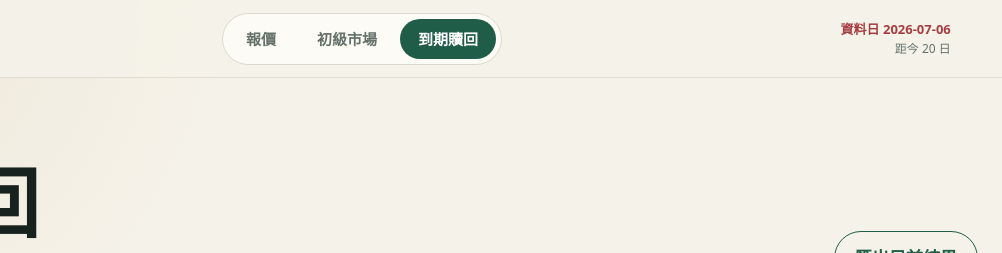
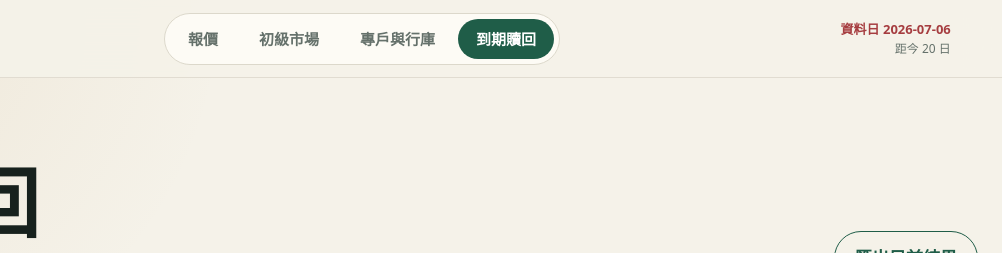
Before and after one commit to vmja2004-ux/cbas-market-dashboard, a website: page redemption.html in a window 1280 px wide. Shown: the top 253 px of the page, 278-1280 px from the left. Drawn offline with Linux system fonts and the light colour scheme.

Commit message:
Link redemption.html to bank announcements

```diff
--- a/redemption.html
+++ b/redemption.html
@@ -16,6 +16,7 @@
       <nav aria-label="主要功能">
         <a href="./index.html">報價</a>
         <a href="./primary.html">初級市場</a>
+        <a href="./banks.html">專戶與行庫</a>
         <a class="active" href="./redemption.html">到期贖回</a>
       </nav>
       <div id="freshness" class="freshness"></div>
```
